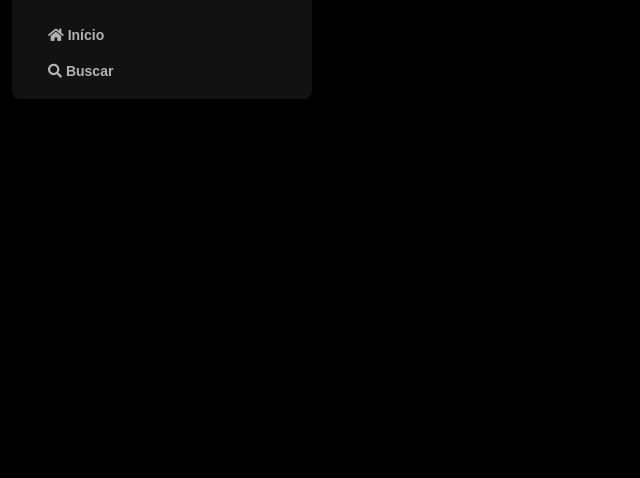
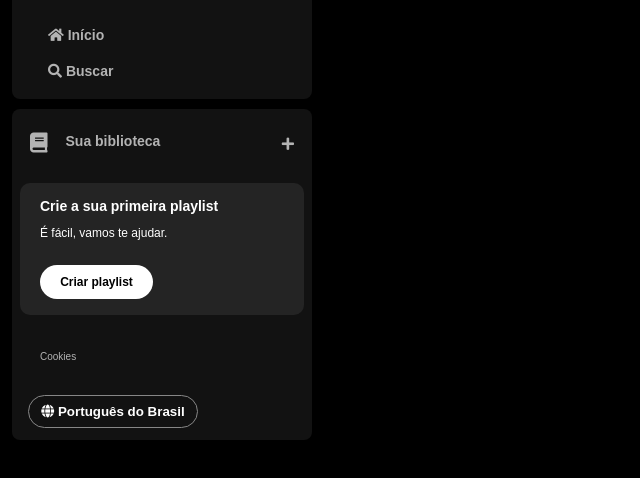
Before and after one commit to natyy200/spotify-imersao, a plain HTML site: page index.html in a window 1280 px wide. Shown: the part 74-552 px from the top of the page, without its empty margins (0-640 px from the left). Drawn offline with Linux system fonts and the light colour scheme.

Commit message:
aula 2 - criando e estilizando a sessão de "sua biblioteca"

```diff
--- a/assets/css/style.css
+++ b/assets/css/style.css
@@ -1,3 +1,8 @@
+body {
+    color: #b3b3b3;
+    font-family: 'DM Sans', sans-serif;
+}
+
 .sidebar {
     position: fixed;
     top: 0;
@@ -39,5 +44,122 @@
     text-decoration: none;
     font-weight: 600;
     font-size: 14px;
-    font-family: 'DM Sans', sans-serif;
 }
+
+.library {
+    background-color: #121212;
+    border-radius: 8px;
+    display: flex;
+    flex-direction: column;
+    justify-content: space-between;
+    padding: 4px 8px;
+    font-weight: 600;
+    font-size: 14px;
+    margin-top: 10px;
+}
+
+.library__content {
+    display: flex;
+    justify-content: space-between;
+}
+
+.library .library__button {
+    display: flex;
+    margin-right: 10px;
+    color: #b3b3b3;
+    background-color: transparent;
+    border: none;
+    font-size: 14px;
+    font-weight: 700;
+    text-align: center;
+    text-decoration: none;
+    text-transform: none;
+    padding: 20px 10px;
+}
+
+.library__button .fa {
+    font-size: 20px;
+    margin-right: 10px;
+    font-weight: 300;
+    padding-right: 8px;
+}
+
+.library .fa-plus {
+    margin: 24px 10px;
+}
+
+.section-playlist {
+    display: flex;
+    gap: 20px;
+    align-items: flex-start;
+    justify-content: space-between;
+    font-weight: 600;
+    font-size: 14px;
+    margin: 8px 0;
+    padding: 16px 20px;
+    background-color: #242424;
+    border-radius: 10px;
+}
+
+.section-playlist__content {
+    display: flex;
+    flex-direction: column;
+}
+
+.section-playlist__content .text {
+    padding-bottom: 14px;
+    color: #fff;
+}
+
+.section-playlist__content .title {
+    font-weight: 700;
+}
+
+.section-playlist__content .subtitle {
+    font-weight: 500;
+    font-size: 12px;
+}
+
+.section-playlist__button {
+    display: flex;
+    justify-content: center;
+    background-color: #fff;
+    color: #000;
+    border-radius: 20px;
+    font-size: 12px;
+    font-weight: 700;
+    text-decoration: none;
+    text-transform: none;
+    margin-top: 12px;
+    padding: 10px;
+    border: none;
+    width: 113px;
+}
+
+.sidebar .cookies {
+    margin: 25px 20px;
+}
+
+.sidebar .cookies a {
+    color: #b3b3b3;
+    font-weight: 500;
+    font-size: 10px;
+    text-decoration: none;
+}
+
+.sidebar .cookies a:hover {
+    text-decoration: underline;
+}
+
+.languages .languages__button {
+    align-items: center;
+    background-color: transparent;
+    border: 1px solid #878787;
+    color: #fff;
+    font-weight: bold;
+    cursor: pointer;
+    width: 170px;
+    margin: 8px;
+    padding: 8px;
+    border-radius: 20px;
+}
--- a/index.html
+++ b/index.html
@@ -35,6 +35,33 @@
                 </li>
             </ul>
         </nav>
+        <div class="library">
+            <div class="library__content">
+                <button class="library__button">
+                    <span class="fa fas fa-book"></span>
+                    <span>Sua biblioteca</span>
+                </button>
+                <span class="fa fa-plus"></span>
+            </div>
+            <section class="section-playlist">
+                <div class="section-playlist__content">
+                    <span class="text title">Crie a sua primeira playlist</span>
+                    <span class="text subtitle">É fácil, vamos te ajudar.</span>
+                    <button class="section-playlist__button">
+                        <span>Criar playlist</span>
+                    </button>
+                </div>
+            </section>
+            <div class="cookies">
+                <a href="#">Cookies</a>
+            </div>
+            <div class="languages">
+                <button class="languages__button">
+                    <span class="fa fa-globe"></span>
+                    <span>Português do Brasil</span>
+                </button>
+            </div>
+        </div>
     </div>
 
     <script src="./assets/js/script.js"></script>
```
